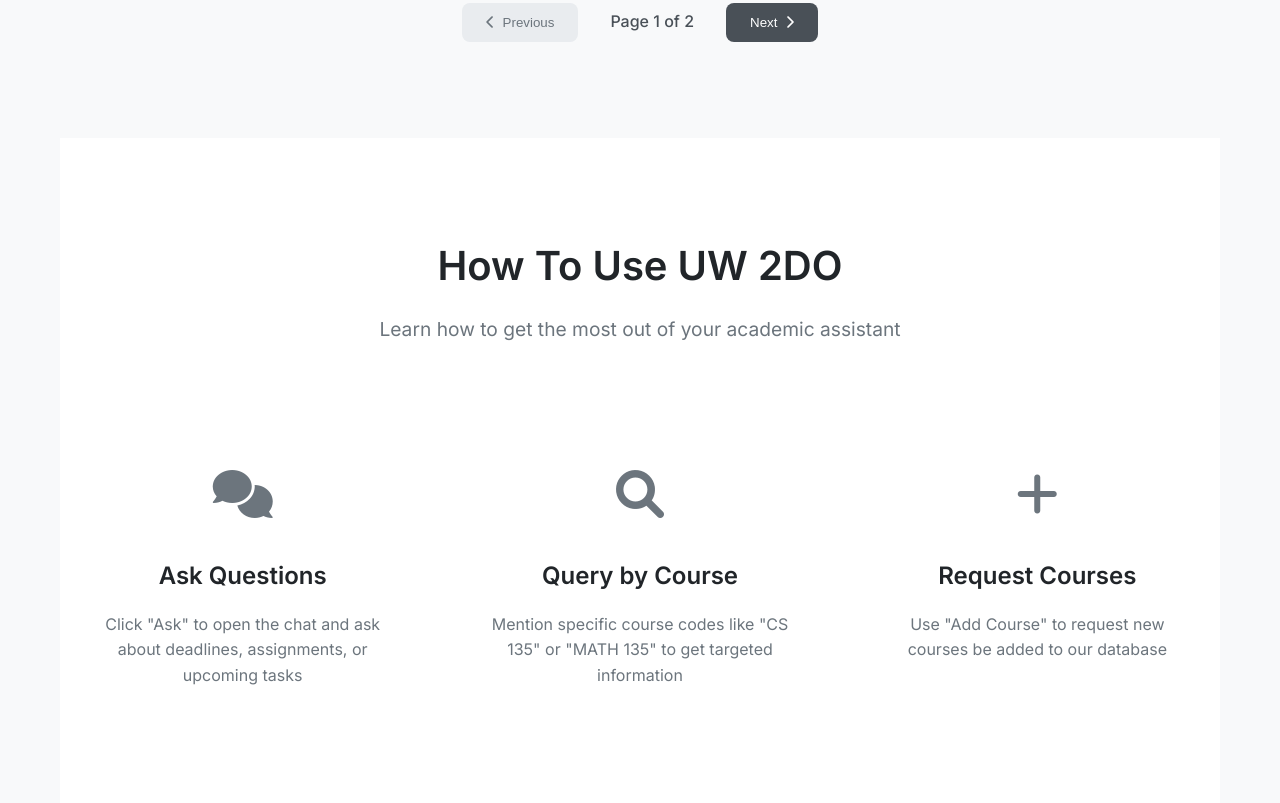
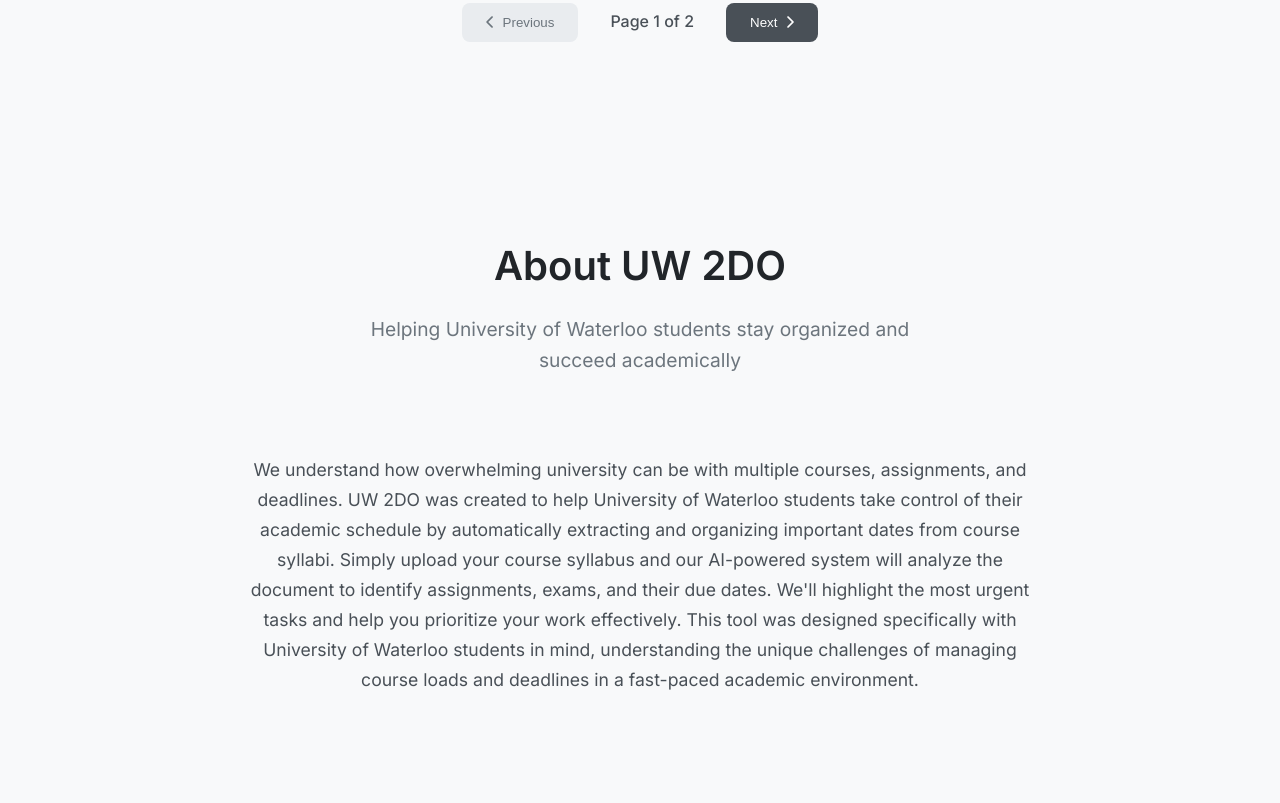
Before and after one commit to zach3141592/UW-2Do, a website built with Vite: page index.html in a window 1280 px wide. Shown: the part 1337-2140 px from the top of the page. Built offline with nearby package versions, Linux system fonts and the light colour scheme; no server answers.

Commit message:
remove how to

```diff
--- a/index.html
+++ b/index.html
@@ -21,7 +21,6 @@
                 <div class="nav-links">
                     <a href="#home" class="nav-link active">Home</a>
                     <a href="#courses" class="nav-link">Courses</a>
-                    <a href="#howto" class="nav-link">How To</a>
                     <a href="#about" class="nav-link">About</a>
                 </div>
             </div>
@@ -151,37 +150,6 @@
                 </div>
             </section>
 
-            <!-- How To Section -->
-            <section id="howto" class="section howto-section">
-                <div class="section-header">
-                        <h2>How To Use UW 2DO</h2>
-                    <p>Learn how to get the most out of your academic assistant</p>
-                </div>
-                <div class="feature-grid">
-                    <div class="feature-card">
-                        <div class="feature-icon">
-                            <i class="fas fa-comments"></i>
-                        </div>
-                        <h3>Ask Questions</h3>
-                        <p>Click "Ask" to open the chat and ask about deadlines, assignments, or upcoming tasks</p>
-                    </div>
-                    <div class="feature-card">
-                        <div class="feature-icon">
-                            <i class="fas fa-search"></i>
-                        </div>
-                        <h3>Query by Course</h3>
-                        <p>Mention specific course codes like "CS 135" or "MATH 135" to get targeted information</p>
-                    </div>
-                    <div class="feature-card">
-                        <div class="feature-icon">
-                            <i class="fas fa-plus"></i>
-                        </div>
-                        <h3>Request Courses</h3>
-                        <p>Use "Add Course" to request new courses be added to our database</p>
-                    </div>
-                </div>
-            </section>
-
             <!-- About Section -->
             <section id="about" class="section about-section">
                 <div class="section-header">
--- a/styles.css
+++ b/styles.css
@@ -873,44 +873,6 @@
     background: #f8f9fa;
 }
 
-/* How To Section */
-.howto-section {
-    background: #ffffff;
-}
-
-.feature-grid {
-    display: grid;
-    grid-template-columns: repeat(auto-fit, minmax(300px, 1fr));
-    gap: 2rem;
-    margin-bottom: 3rem;
-}
-
-.feature-card {
-    background: transparent;
-    padding: 2rem;
-    border-radius: 0;
-    text-align: center;
-    box-shadow: none;
-    border: none;
-}
-
-.feature-icon {
-    font-size: 3rem;
-    color: #6c757d;
-    margin-bottom: 1.5rem;
-}
-
-.feature-card h3 {
-    font-size: 1.5rem;
-    font-weight: 600;
-    color: #212529;
-    margin-bottom: 1rem;
-}
-
-.feature-card p {
-    color: #6c757d;
-    line-height: 1.6;
-}
 
 .coming-soon {
     text-align: center;
@@ -1403,10 +1365,6 @@
         font-size: 1.1rem;
     }
 
-    .feature-grid {
-        grid-template-columns: 1fr;
-        gap: 1.5rem;
-    }
 
     .about-text {
         max-width: 100%;
```
